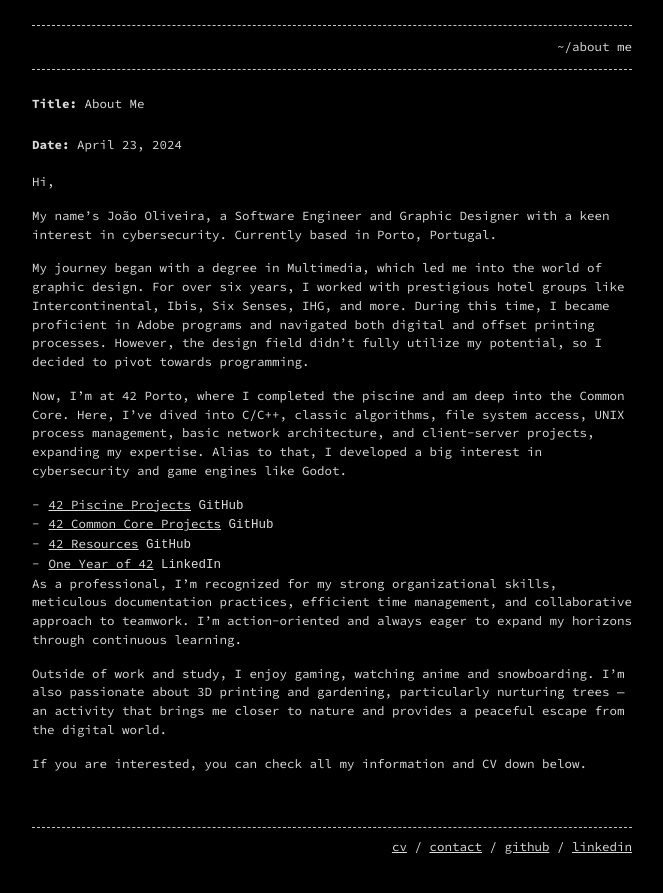
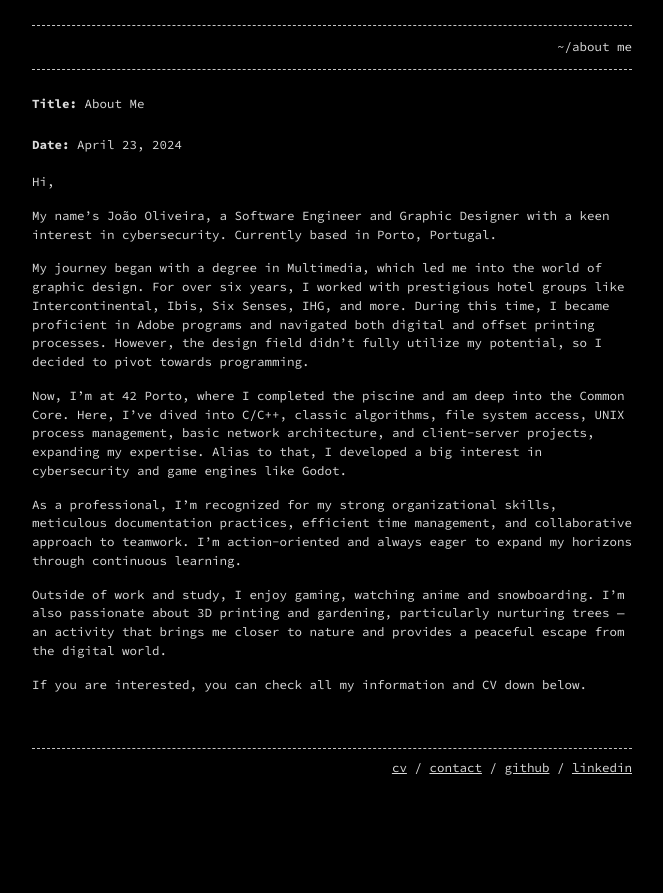
Before and after one commit to Deoxizn/deoxizn.github.io, a Jekyll site: the page built from index.md, in a window 1280 px wide. Shown: the top 893 px of the page, without its empty margins (308-971 px from the left). Built offline with Jekyll 4.4.1, drawn with Linux system fonts in a browser that asks for light colours.

Commit message:
Update index.md

```diff
--- a/index.md
+++ b/index.md
@@ -16,11 +16,6 @@ My journey began with a degree in Multimedia, which led me into the world of gra
 
 Now, I'm at 42 Porto, where I completed the piscine and am deep into the Common Core. Here, I've dived into C/C++, classic algorithms, file system access, UNIX process management, basic network architecture, and client-server projects, expanding my expertise. Alias to that, I developed a big interest in cybersecurity and game engines like Godot.
 
-- [42 Piscine Projects](https://github.com/jotavare/42-piscine/) `GitHub`
-- [42 Common Core Projects](https://github.com/jotavare/42-common-core/) `GitHub`
-- [42 Resources](https://github.com/jotavare/42-resources/) `GitHub`
-- [One Year of 42](https://www.linkedin.com/pulse/one-year-42-jo%C3%A3o-oliveira/) `LinkedIn`
-
 As a professional, I'm recognized for my strong organizational skills, meticulous documentation practices, efficient time management, and collaborative approach to teamwork. I'm action-oriented and always eager to expand my horizons through continuous learning.
 
 Outside of work and study, I enjoy gaming, watching anime and snowboarding. I'm also passionate about 3D printing and gardening, particularly nurturing trees — an activity that brings me closer to nature and provides a peaceful escape from the digital world.
```
